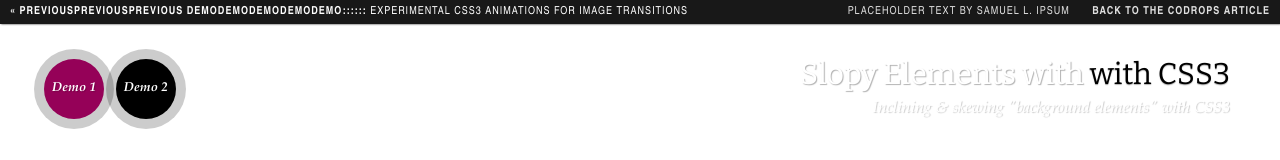
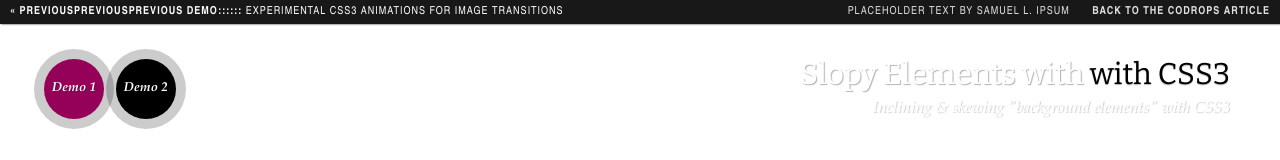
Before and after one commit to muto-astaster/test, a website: page index.html in a window 1280 px wide. Shown: the top 160 px of the page. Drawn offline with nearby package versions, Linux system fonts and the light colour scheme.

Commit message:
tag branch

```diff
--- a/index.html
+++ b/index.html
@@ -23,7 +23,7 @@
             <div class="codrops-top">
 
                 <a href="http://tympanus.net/Development/ImageTransitions/">
-                    <strong>&laquo; PreviousPreviousPrevious DemoDemoDemoDemoDemo:::::: </strong>Experimental CSS3 Animations for Image Transitions
+                    <strong>&laquo; PreviousPreviousPrevious Demo:::::: </strong>Experimental CSS3 Animations for Image Transitions
                 </a>
                 <span class="right">
 					<a href="http://slipsum.com" target="_blank">Placeholder text by SAMUEL L. IPSUM</a>
```
